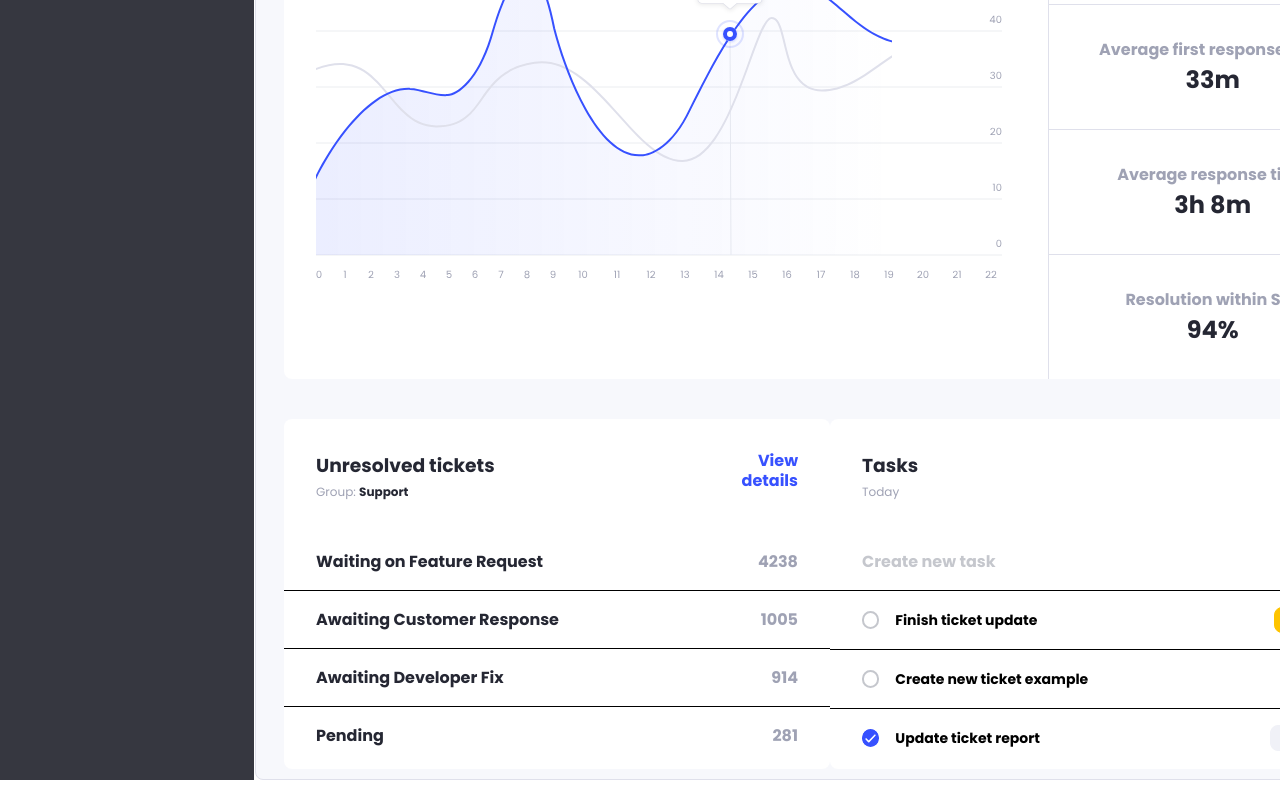
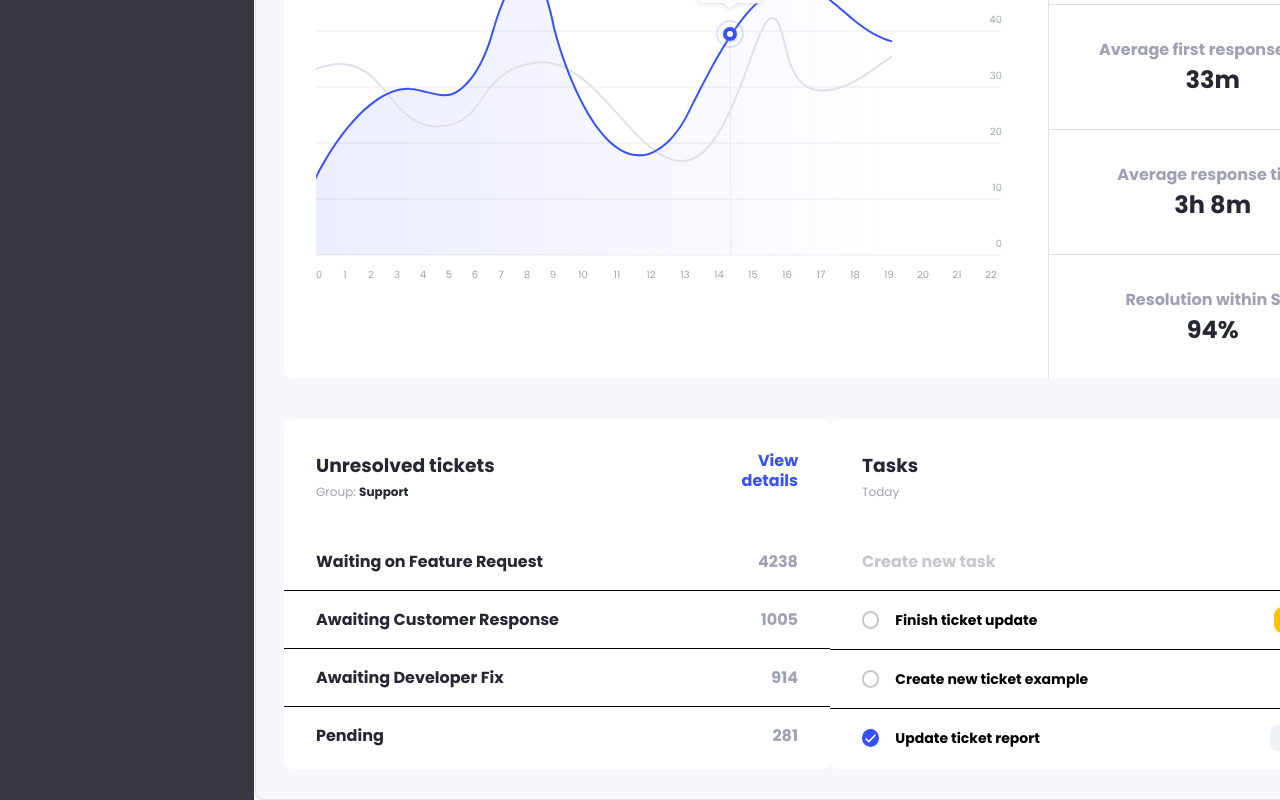
Before and after one commit to gift56/Admin-Dashboard, a React (Create React App) app: page / in a window 1280 px wide. Shown: the part 724-1524 px from the top of the page. Built offline with nearby package versions, Linux system fonts and the light colour scheme.

Commit message:
added some padding

```diff
--- a/src/component/sass/styles.css
+++ b/src/component/sass/styles.css
@@ -499,6 +499,7 @@
   -webkit-box-pack: justify;
       -ms-flex-pack: justify;
           justify-content: space-between;
+  padding-bottom: 20px;
 }
 
 .ticketArea .ticketCard {
--- a/src/component/sass/styles.scss
+++ b/src/component/sass/styles.scss
@@ -287,6 +287,7 @@
 .ticketArea {
     display: flex;
     justify-content: space-between;
+    padding-bottom: 20px;
     .ticketCard {
         width: 546px;
         height: 350px;
```
Also changed, not shown: 1 other file (tests, documents, lock files or other folders).
